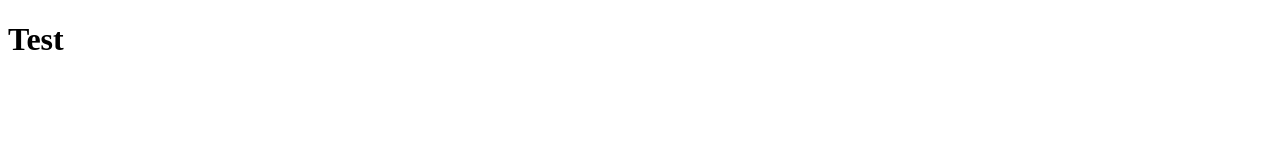
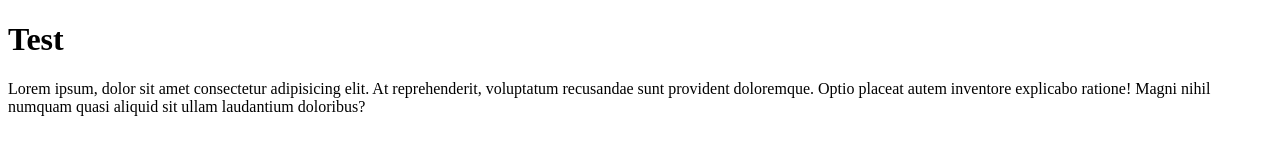
Before and after one commit to ibrohimjon-frontend/test, a plain HTML site: page index.html in a window 1280 px wide. Drawn offline with Linux system fonts and the light colour scheme.

Commit message:
add text

```diff
--- a/index.html
+++ b/index.html
@@ -7,5 +7,6 @@
 </head>
 <body>
     <h1>Test</h1>
+    <p>Lorem ipsum, dolor sit amet consectetur adipisicing elit. At reprehenderit, voluptatum recusandae sunt provident doloremque. Optio placeat autem inventore explicabo ratione! Magni nihil numquam quasi aliquid sit ullam laudantium doloribus?</p>
 </body>
 </html>
```
